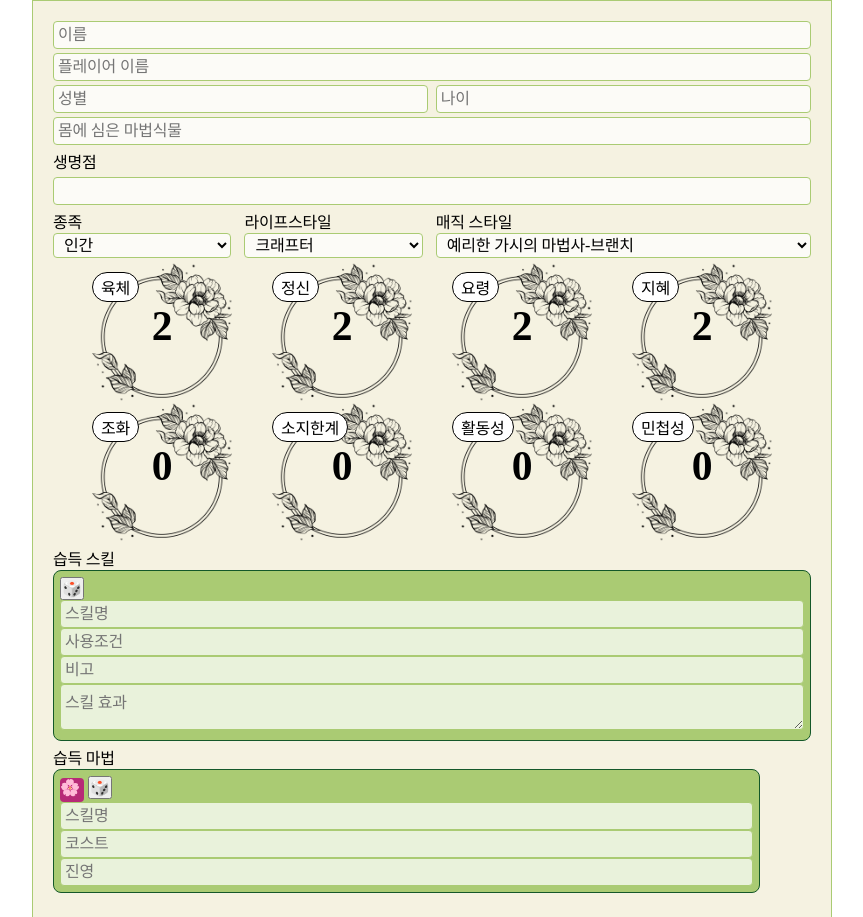
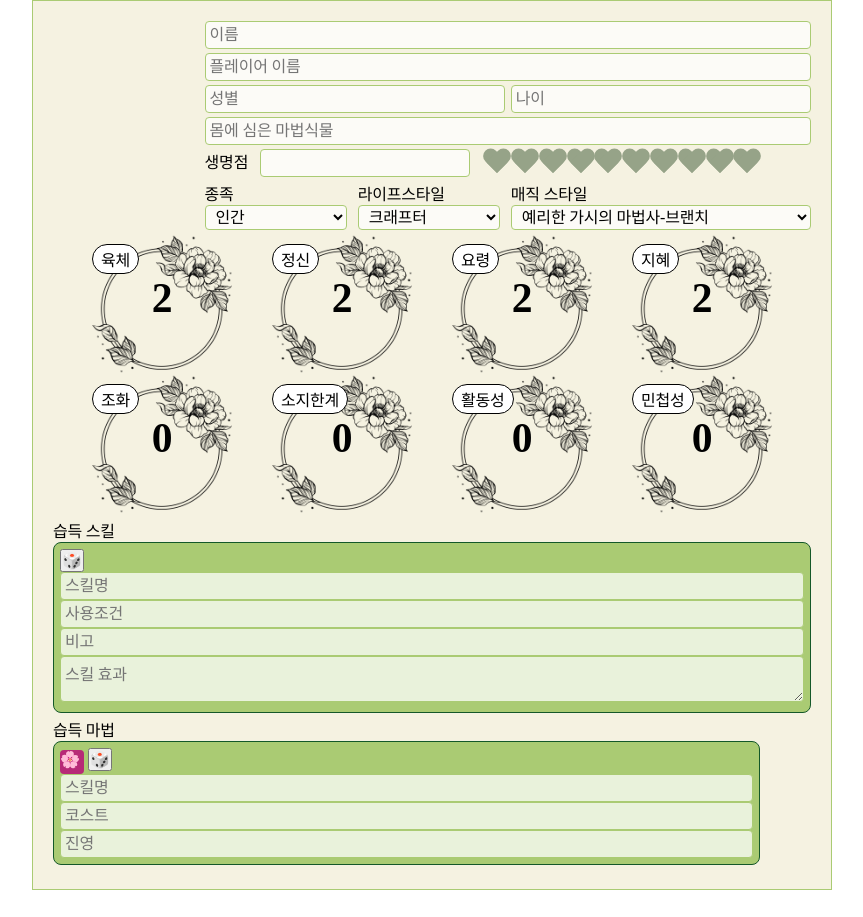
Before and after one commit to bundasse/roll20Sheets, a plain HTML site: page floria/flower.html in a window 1280 px wide. Shown: the top 917 px of the page, without its empty margins (208-1071 px from the left). Drawn offline with Linux system fonts and the light colour scheme.

Commit message:
hp 표시 바 CSS 수정... 근데 디자인 별로 마음에 안들어서 고민됨

```diff
--- a/floria/flower.css
+++ b/floria/flower.css
@@ -72,6 +72,7 @@
   }
 
   .container_profile{
+    margin-left: 20%;
     display: flex;
     flex-direction: column;
     gap:4px;
@@ -99,6 +100,44 @@
     border-radius: 4px;
     outline: none;
   }
+  .container_profile .container_hp{
+    display: flex;
+    gap:12px;
+  }
+  .hp_bar{
+    margin-right: 8px;
+  }
+  .hp_check_box{
+    display: none;
+  }
+  .hp_check_box+label {
+    position: relative;
+    width: 30px;
+    height: 27px;
+    background: none !important;
+  }
+.hp_check_box+label:before,
+.hp_check_box+label:after {
+    position: absolute;
+    content: "";
+    left: 15px;
+    top: 0;
+    width: 15px;
+    height: 24px;
+    background: #96a388;
+    border-radius: 15px 15px 0 0;
+    transform: rotate(-45deg);
+    transform-origin: 0 100%;
+  }
+.hp_check_box+label:after {
+    left: 0;
+    transform: rotate(45deg);
+    transform-origin: 100% 100%;
+  }
+  .hp_check_box:checked+label:before,
+  .hp_check_box:checked+label:after {
+      background: #ff838c;
+    }
 
   .container_status{
     width:95%;
--- a/floria/flower.html
+++ b/floria/flower.html
@@ -22,7 +22,36 @@
           </div>
         </div>
         <input type="text" placeholder="몸에 심은 마법식물">
-        생명점 <input type="number" name="" id="">
+        <div class="container_hp">
+          <p>
+            생명점
+          </p>
+           <input type="number">
+           <div>
+            <div class="hp_bar">
+              <input type="checkbox" class="hp_check_box" id="hp_checkbox_01">
+              <label for="hp_checkbox_01"></label>
+              <input type="checkbox" class="hp_check_box" id="hp_checkbox_02">
+              <label for="hp_checkbox_02"></label>
+              <input type="checkbox" class="hp_check_box" id="hp_checkbox_03">
+              <label for="hp_checkbox_03"></label>
+              <input type="checkbox" class="hp_check_box" id="hp_checkbox_04">
+              <label for="hp_checkbox_04"></label>
+              <input type="checkbox" class="hp_check_box" id="hp_checkbox_05">
+              <label for="hp_checkbox_05"></label>
+              <input type="checkbox" class="hp_check_box" id="hp_checkbox_06">
+              <label for="hp_checkbox_06"></label>
+              <input type="checkbox" class="hp_check_box" id="hp_checkbox_07">
+              <label for="hp_checkbox_07"></label>
+              <input type="checkbox" class="hp_check_box" id="hp_checkbox_08">
+              <label for="hp_checkbox_08"></label>
+              <input type="checkbox" class="hp_check_box" id="hp_checkbox_09">
+              <label for="hp_checkbox_09"></label>
+              <input type="checkbox" class="hp_check_box" id="hp_checkbox_10">
+              <label for="hp_checkbox_10"></label>
+            </div>
+           </div>
+        </div>
         <div class="row">
           <div class="col4">
             <label for="attr_species">종족</label>
```
